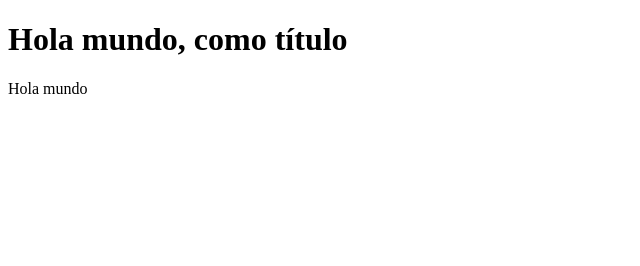
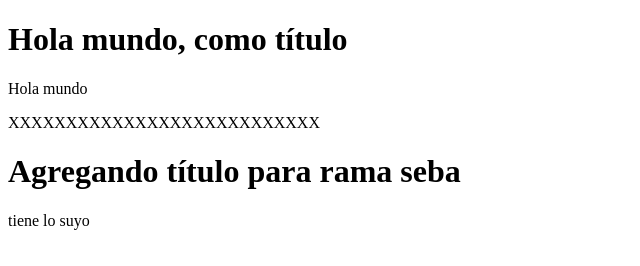
Before and after one commit to SnunezT/Clase2604, a plain HTML site: page index.html in a window 1280 px wide. Shown: the whole page, without its empty margins (0-640 px from the left). Drawn offline with Linux system fonts and the light colour scheme.

Commit message:
cambio en la rama seba

```diff
--- a/index.html
+++ b/index.html
@@ -8,5 +8,8 @@
 <body>
     <h1>Hola mundo, como título</h1>
    <p>Hola mundo</p>
+   <p>XXXXXXXXXXXXXXXXXXXXXXXXXXX</p>
+   <h1>Agregando título para rama seba</h1>
+   <p>tiene lo suyo</p>
 </body>
 </html>
```
